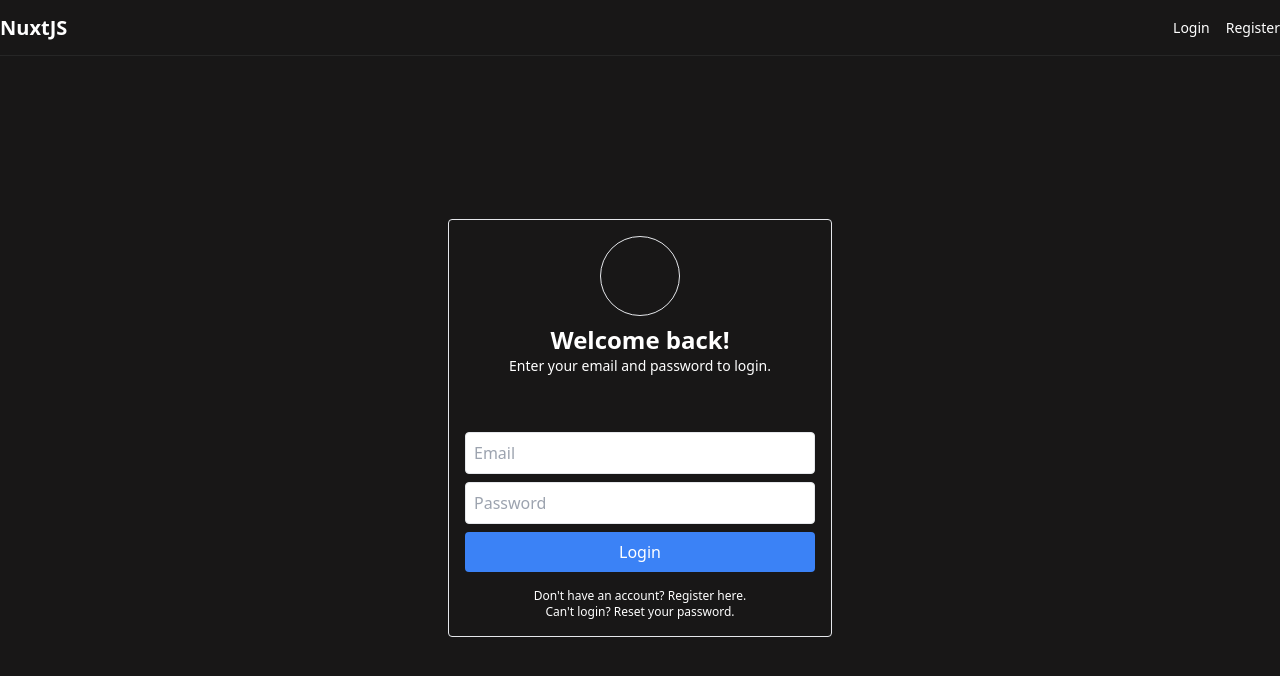
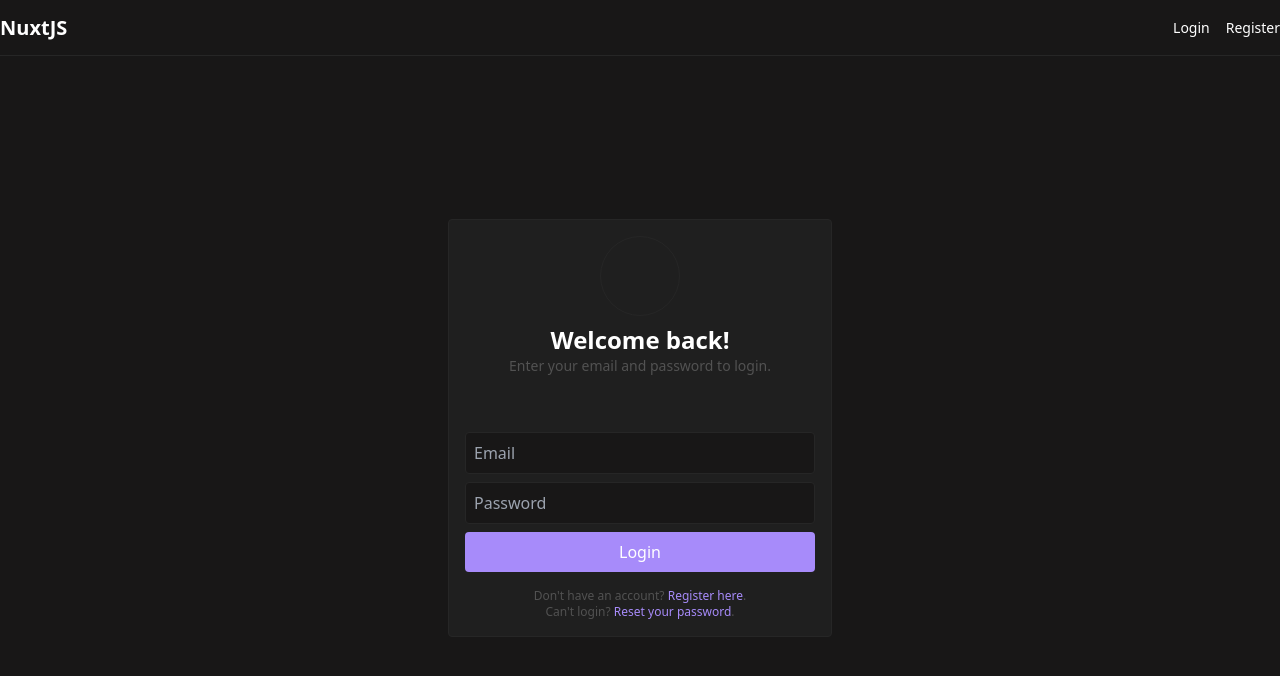
Before and after one commit to GeorgeKilleen1996/nuxt-with-django, a Nuxt app in the folder frontend/: page /auth/login in a window 1280 px wide. Shown: the top 676 px of the page. Built offline with nearby package versions, Linux system fonts and the light colour scheme.

Commit message:
style(frontend): update login form to use theme styling

```diff
--- a/frontend/assets/css/main.css
+++ b/frontend/assets/css/main.css
@@ -10,6 +10,7 @@
         --theme-secondary: #181717;
         --theme-secondary-light: #525252;
         --theme-secondary-dark: #0a0a0a;
+        --theme-secondary-medium: #1F1F1F;
         --theme-text: #ffffff;
         --theme-text-light: #9ca3af;
         --theme-tertiary: #262626;
--- a/frontend/components/auth/LoginForm.vue
+++ b/frontend/components/auth/LoginForm.vue
@@ -2,7 +2,7 @@
 import type { LoginDetails } from '../../types/auth/LoginDetails';
 
 const props = defineProps<{
-    loading: Ref<boolean>;
+    loading: boolean;
 }>();
 
 const loginDetails = reactive<LoginDetails>({
@@ -19,8 +19,8 @@ const login = () => {
 
 <template>
     <form @submit.prevent="login" class="w-full flex flex-col">
-        <input v-model="loginDetails.email" type="email" placeholder="Email" class="w-full border rounded p-2" />
-        <input v-model="loginDetails.password" type="password" placeholder="Password" class="w-full border rounded p-2 mt-2" />
-        <button type="submit" :disabled="loading" class="w-full bg-blue-500 text-white rounded p-2 mt-2">Login</button>
+        <input v-model="loginDetails.email" type="email" placeholder="Email" class="w-full border border-tertiary rounded p-2 bg-secondary focus:ring-primary focus:ring-1 focus:outline-none" />
+        <input v-model="loginDetails.password" type="password" placeholder="Password" class="w-full border border-tertiary rounded p-2 mt-2 bg-secondary focus:ring-primary focus:ring-1 focus:outline-none" />
+        <button type="submit" :disabled="loading" class="w-full bg-primary hover:bg-primary-light transition-all text-white rounded p-2 mt-2">Login</button>
     </form>
 </template>
--- a/frontend/pages/auth/login.vue
+++ b/frontend/pages/auth/login.vue
@@ -37,20 +37,20 @@ const login = async (loginDetails: LoginDetails) => {
 
 <template>
     <div class="w-full h-[calc(100vh-3.5rem)] flex justify-center items-center">
-        <div class="w-full max-w-sm border shadow-xs rounded p-4 flex flex-col gap-4 items-center">
+        <div class="w-full max-w-sm border border-tertiary bg-secondary-medium shadow-xs rounded p-4 flex flex-col gap-4 items-center">
             <div class="w-full flex flex-col items-center">
-              <div class="w-20 h-20 rounded-full border"></div>
+              <div class="w-20 h-20 rounded-full border border-tertiary"></div>
               <h1 class="text-2xl font-bold text-center mt-2">Welcome back!</h1>
-              <span class="text-sm font-light text-center">Enter your email and password to login.</span>
+              <span class="text-sm font-light text-center text-secondary-light">Enter your email and password to login.</span>
             </div>
             <div class="flex justify-center items-center text-center text-xs h-6">
               <UISpinner v-if="loading" />
               <span class="text-red-500" v-if="errorMessage && !loading">{{ errorMessage }}</span>
             </div>
             <AuthLoginForm @login="login" :loading="loading" />
-            <div class="flex flex-col text-xs text-center">
-              <span>Don't have an account? <NuxtLink to="/auth/register">Register here</NuxtLink>.</span>
-              <span>Can't login? <NuxtLink to="/auth/reset-password">Reset your password</NuxtLink>.</span>
+            <div class="flex flex-col text-xs text-center text-secondary-light">
+              <span>Don't have an account? <NuxtLink class="text-primary hover:text-primary-light" to="/auth/register">Register here</NuxtLink>.</span>
+              <span>Can't login? <NuxtLink class="text-primary hover:text-primary-light" to="/auth/reset-password">Reset your password</NuxtLink>.</span>
             </div>
         </div>
     </div>
--- a/frontend/tailwind.config.js
+++ b/frontend/tailwind.config.js
@@ -20,6 +20,7 @@ export default {
           DEFAULT: 'var(--theme-secondary)',
           light: 'var(--theme-secondary-light)',
           dark: 'var(--theme-secondary-dark)',
+          medium: 'var(--theme-secondary-medium)',
         },
         text: {
           DEFAULT: 'var(--theme-text)',
```
